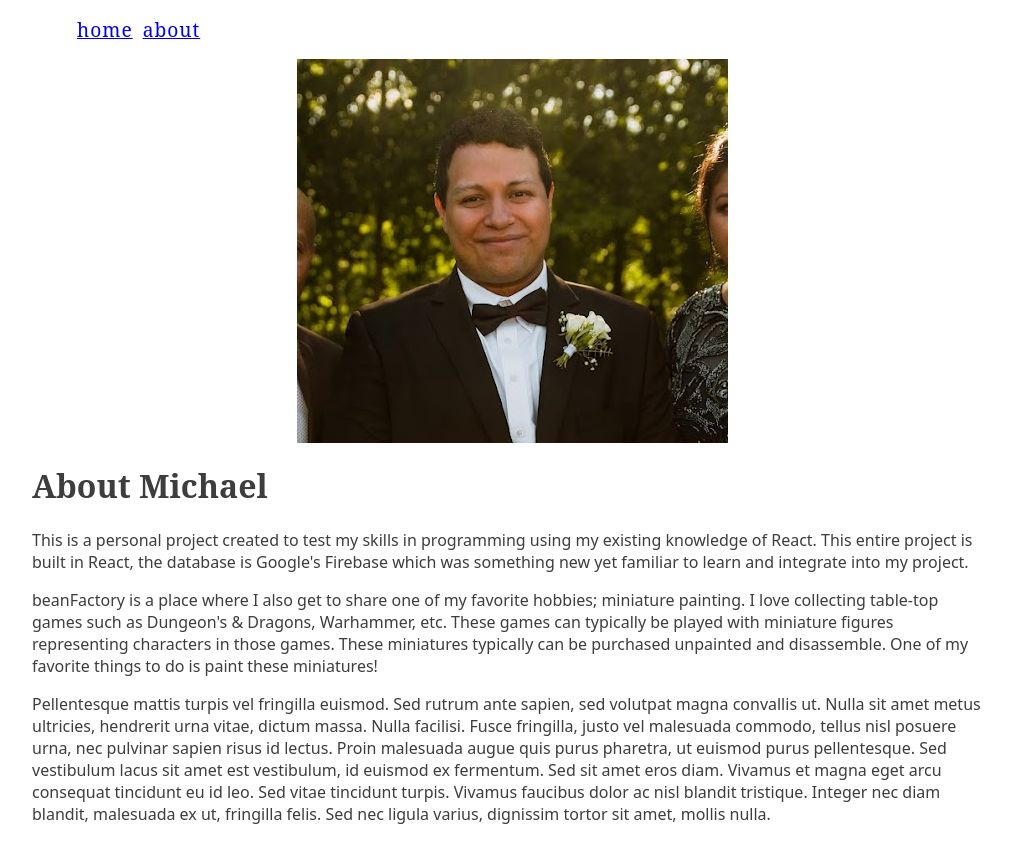
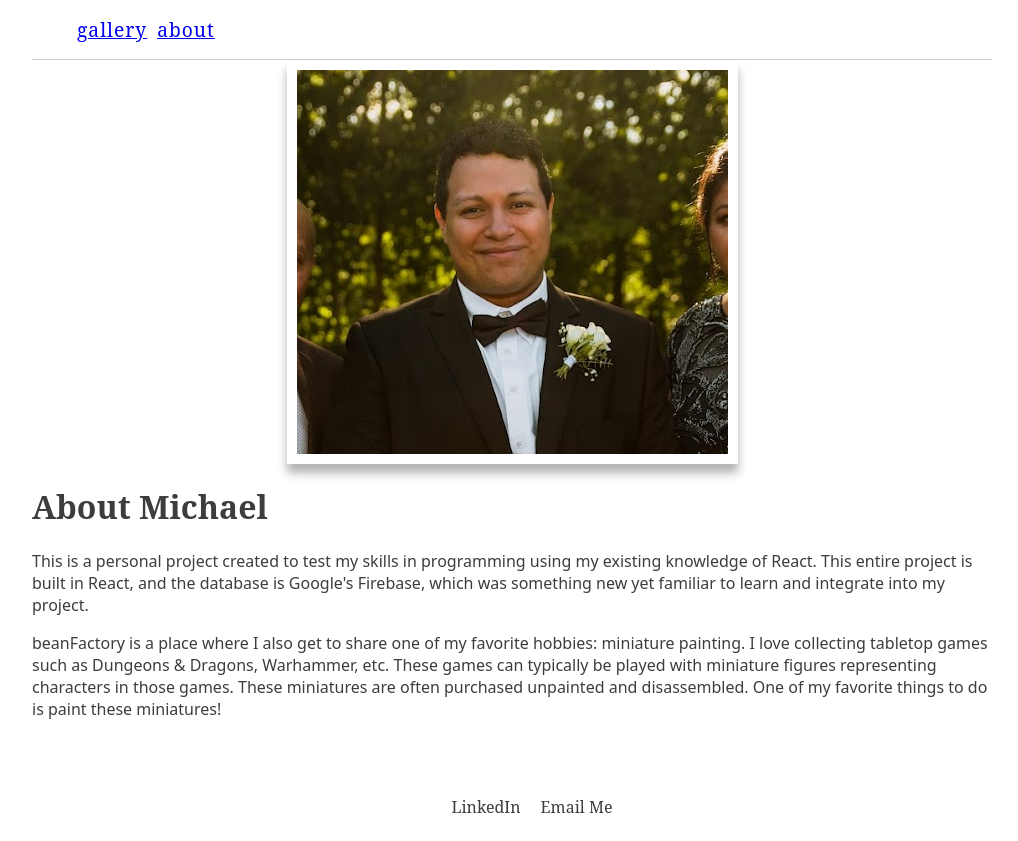
Before and after one commit to NuclearWoofer/beanFactory, a React (Create React App) app: page /about in a window 1280 px wide. Shown: the whole page, without its empty margins (128-1146 px from the left). Built offline with nearby package versions, Linux system fonts and the light colour scheme; a web font is replaced by a local one.

Commit message:
small aesthetic changes

```diff
--- a/src/App.js
+++ b/src/App.js
@@ -9,20 +9,20 @@ import { BrowserRouter, Routes, Route, Link } from 'react-router-dom';
 function App() {
   const [selectedImg, setSelectedImg] = useState(null);
 
-
   return (
     <div className="App">
       <BrowserRouter>
-        <nav>
+        <nav style={{ borderBottom: '1px solid #ccc' }}>
           <ul>
             <li className='navItem-home'>
-              <Link to="/">home</Link>
+              <Link to="/">gallery</Link>
             </li>
             <li className='navItem-about'>
               <Link to="/about">about</Link>
             </li>
           </ul>
         </nav>
+
         <Routes>
           {/* UploadForm can commented out to present in 'showcase' mode.
           Perhaps we can include a toggle between showcase mode and upload mode?
@@ -35,6 +35,19 @@ function App() {
         )}
       </BrowserRouter>
 
+      {/* Here are my socials, I think I want to keep them in the About Page */}
+      {/* <ul style={{ listStyleType: 'none', display: 'flex', justifyContent: 'center'}}>
+        <li style={{ margin: '0 10px' }}>
+          <a href='https://www.linkedin.com/in/michael-lopez-a7436b157/' style={{padding: '50px', textDecoration: 'none', color: 'inherit' }} target="_blank" rel="noopener noreferrer">
+            LinkedIn
+          </a>
+        </li>
+        <li style={{ margin: '0 10px' }}>
+          <a href='mailto: miketatooine@gmail.com' style={{ textDecoration: 'none', color: 'inherit' }} target="_blank" rel="noopener noreferrer">
+            Email Me
+          </a>
+        </li>
+      </ul> */}
     </div>
   );
 }
--- a/src/comps/About.js
+++ b/src/comps/About.js
@@ -2,14 +2,30 @@ import React from 'react';
 
 function About() {
   return (
-    //About page explaining the purpose of the website.
     <div>
+      <img src='/images/hs1.png' alt="Headshot" style={{ padding: '10px', display: 'block', margin: '0 auto', maxHeight: '100%', maxWidth: '100%', boxShadow: '0 9px 9px rgba(0, 0, 0, 0.3)' }} />
+      <h1>About Michael</h1>
+      <p>
+        This is a personal project created to test my skills in programming using my existing knowledge of React. This entire project is built in React, and the database is Google's Firebase, which was something new yet familiar to learn and integrate into my project.
+      </p>
+      <p>
+        beanFactory is a place where I also get to share one of my favorite hobbies: miniature painting. I love collecting tabletop games such as Dungeons & Dragons, Warhammer, etc. These games can typically be played with miniature figures representing characters in those games. These miniatures are often purchased unpainted and disassembled. One of my favorite things to do is paint these miniatures!
+      </p>
+      <br />
+      <br />
 
-    <img src='/images/hs1.png' alt="Headshot" style={{ display: 'block', margin: '0 auto', maxHeight: '100%',  maxWidth: '100%' }} />
-      <h1>About Michael</h1>
-      <p> This is a personal project created to test my skills in programming using my existing knowledge of React. This entire project is built in React, the database is Google's Firebase which was something new yet familiar to learn and integrate into my project. </p>
-      <p>beanFactory is a place where I also get to share one of my favorite hobbies; miniature painting. I love collecting table-top games such as Dungeon's & Dragons, Warhammer, etc. These games can typically be played with miniature figures representing characters in those games. These miniatures typically can be purchased unpainted and disassemble. One of my favorite things to do is paint these miniatures!</p>
-      <p>Pellentesque mattis turpis vel fringilla euismod. Sed rutrum ante sapien, sed volutpat magna convallis ut. Nulla sit amet metus ultricies, hendrerit urna vitae, dictum massa. Nulla facilisi. Fusce fringilla, justo vel malesuada commodo, tellus nisl posuere urna, nec pulvinar sapien risus id lectus. Proin malesuada augue quis purus pharetra, ut euismod purus pellentesque. Sed vestibulum lacus sit amet est vestibulum, id euismod ex fermentum. Sed sit amet eros diam. Vivamus et magna eget arcu consequat tincidunt eu id leo. Sed vitae tincidunt turpis. Vivamus faucibus dolor ac nisl blandit tristique. Integer nec diam blandit, malesuada ex ut, fringilla felis. Sed nec ligula varius, dignissim tortor sit amet, mollis nulla.</p>
+      <ul style={{ listStyleType: 'none', display: 'flex', justifyContent: 'center' }}>
+        <li style={{ margin: '0 10px' }}>
+          <a href='https://www.linkedin.com/in/michael-lopez-a7436b157/' style={{ textDecoration: 'none', color: 'inherit' }} target="_blank" rel="noopener noreferrer">
+            LinkedIn
+          </a>
+        </li>
+        <li style={{ margin: '0 10px' }}>
+          <a href='mailto: miketatooine@gmail.com' style={{ textDecoration: 'none', color: 'inherit' }} target="_blank" rel="noopener noreferrer">
+            Email Me
+          </a>
+        </li>
+      </ul>
     </div>
   );
 }
--- a/src/index.css
+++ b/src/index.css
@@ -9,6 +9,8 @@ p{
   font-family: system-ui, -apple-system, BlinkMacSystemFont, 'Segoe UI', Roboto, Oxygen, Ubuntu, Cantarell, 'Open Sans', 'Helvetica Neue', sans-serif;
   font-size: medium;
 }
+
+/* Nav item styles */
 .navItem-home {
   color: var(--secondary);
   font-size: 1.2rem;
@@ -30,19 +32,8 @@ p{
   list-style: none;
 }
 
-.navItem{
-  color: var(--secondary);
-  font-size: 1.2rem;
-  letter-spacing: 2px;
-  font-weight: normal;
-  display: inline;
-  padding: 8px;
-  text-decoration: none;
-  list-style: none;
 
-}
-
-.navItem:visited{
+.navItem-about:visited{
   text-decoration: none;
   color: var(--secondary);
 }
```
